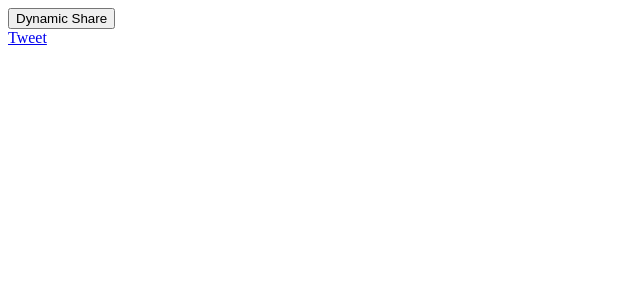
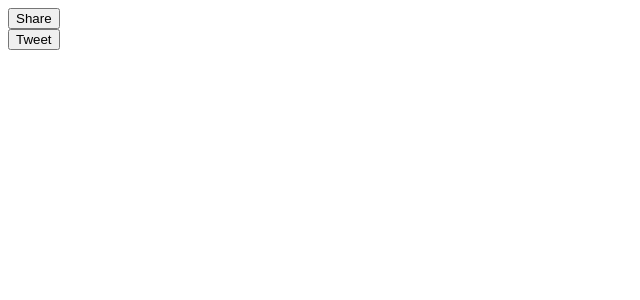
Before and after one commit to izhar4/social-share, an Angular app: page / in a window 1280 px wide. Shown: the top 300 px of the page, without its empty margins (0-640 px from the left). Built offline with nearby package versions, Linux system fonts and the light colour scheme.

Commit message:
custom, tweet

```diff
--- a/src/app/app.component.html
+++ b/src/app/app.component.html
@@ -1,11 +1,15 @@
 
-<button (click)="shareOverrideOGMeta()">Dynamic Share </button>
+<button (click)="shareOverrideOGMeta()">Share</button>
 <div id="fb-root"></div>
   <div class="fb-share-button" data-href="https://social-share-angular.herokuapp.com/"
                 data-layout="button_count"></div>
 
 
-  <a class="twitter-share-button" target="__blank"
-  href="https://twitter.com/intent/tweet?text=Hello%20world%20https://social-share-angular.herokuapp.com?overrideTitle=Hello&overrideDescription=Deschel&overrideImage=logo/9xFQUizaXWhZF6GsbO9bIGK7tGVXcHOfuZMPnOhf.png">
+                <!-- <a class="twitter-share-button" target="__blank"
+  href="https://twitter.com/intent/tweet?text=Hello%20world%20https://social-share-angular.herokuapp.com/">
+Tweet</a> -->
+<button (click)="tweet()">Tweet</button>
+<a style="display: none;" id="tweet-btn" class="twitter-share-button" target="__blank"
+  [href]="tweetUrl">
 Tweet</a>
 <router-outlet></router-outlet>
--- a/src/app/app.component.ts
+++ b/src/app/app.component.ts
@@ -10,6 +10,7 @@ declare var FB;
 })
 export class AppComponent {
   title = 'social-share';
+  tweetUrl;
   constructor(
     @Inject(DOCUMENT) private dom,
     private readonly metaService: Meta, private readonly router: Router, private route: ActivatedRoute) { }
@@ -48,4 +49,26 @@ export class AppComponent {
       }, error => console.log(error));
     });
   }
+
+  tweet(){
+    const baseUrl = 'https://twitter.com/intent/tweet';
+    const overrideTitle = `${Number(Math.random().toFixed(2)) * 100} Title`;
+    const overrideDescription = `${Number(Math.random().toFixed(2)) * 100} Desc`;
+    this.router.navigate(
+      [],
+      {
+        relativeTo: this.route,
+        queryParams: {
+          overrideTitle,
+          overrideDescription,
+          overrideImage: 'logo/9xFQUizaXWhZF6GsbO9bIGK7tGVXcHOfuZMPnOhf.png'
+        },
+        queryParamsHandling: 'merge', // remove to replace all query params by provided
+      }).then(res => {
+        this.tweetUrl = `${baseUrl}?${this.dom.URL}`;
+        this.dom.getElementById('tweet-btn').click();
+    });
+
+//  this.tweetUrl = `${this.tweetUrl}?`
+  }
 }
```
